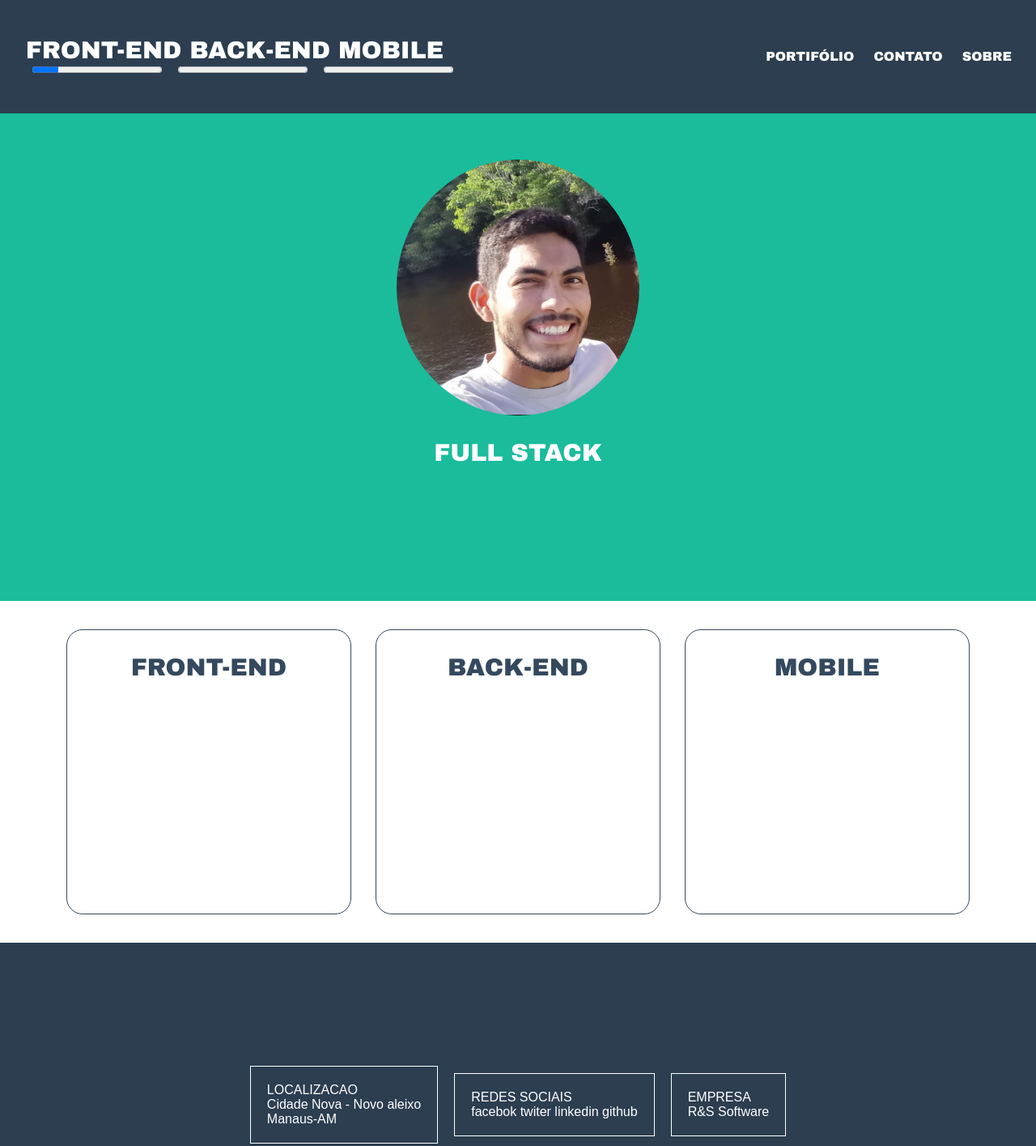
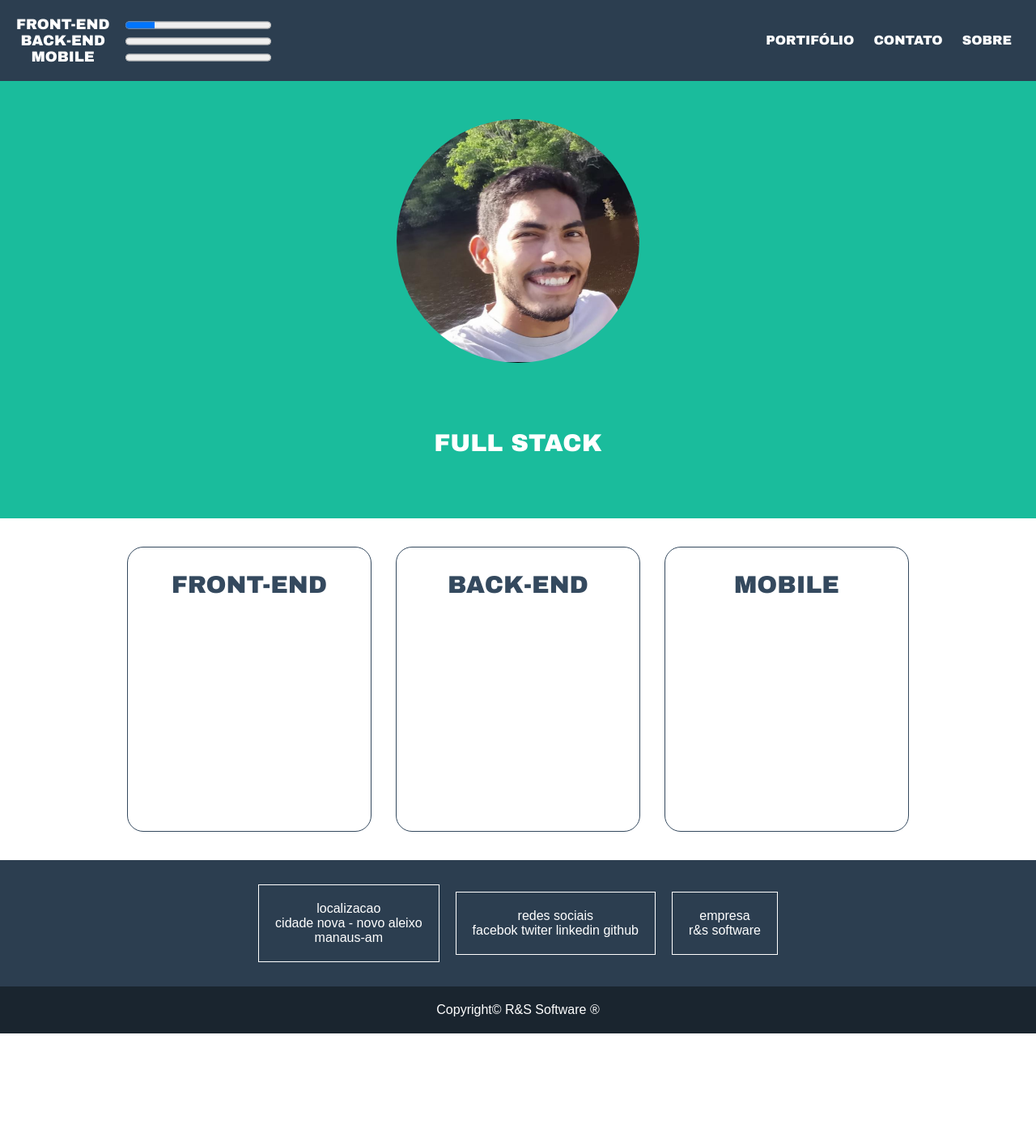
Before and after one commit to digitalwebb/meuSite, a plain HTML site: page index.html in a window 1280 px wide. Shown: the top 1415 px of the page at 81% size. After the commit the page ends 1276 px from the top, so only its background shows below. Drawn offline with Linux system fonts and the light colour scheme; a web font is replaced by a local one.

Commit message:
28/1/21
ajustes

```diff
--- a/css/responsividade.css
+++ b/css/responsividade.css
@@ -1,5 +1,5 @@
 @media screen and (max-width: 950px){
-    .flex-container{
+    .cabecalho{
         flex-direction: column;
     }
     .secoes{
@@ -16,8 +16,8 @@
         flex-direction: column;
     }
 }
-@media screen and (max-width: 750px){
-    .flex-container{
+@media screen and (max-width: 700px){
+    .cabecalho{
         flex-direction: column;
     }
     .secoes{
@@ -35,7 +35,7 @@
     }
 }
 @media screen and (max-width: 600px){
-    .flex-container{
+    .cabecalho{
         flex-direction: column;
     }
     .secoes{
--- a/css/style.css
+++ b/css/style.css
@@ -1,18 +1,27 @@
 body{
 	padding: 0;
 	margin: 0;
+	width:100%;
 }
 		/*topo*/
-.flex-container{
+.cabecalho{
 	display:flex;
-	flex-direction:row;
-	align-items:center;
+	align-items: center;
+	text-align: center;
 	justify-content: space-between;
-	height: 100px;
+	height:auto;
 	padding: 20px;
 	background-color:#2c3e50;
-	position:fixed;
-	width:100%;
+}
+.painel{
+	display: flex;
+	color: white;
+	font-size: large;
+	font-family: 'Montserrat', Arial black;
+	text-transform: uppercase;
+}
+.progresso{
+	margin-left:20px;
 }
 
 	/*Logotipo*/
@@ -21,31 +30,14 @@ body{
 	flex-direction: column;
 	align-items: center;
 }
-.full_stack
-{
-	display: flex;
-	font-size: 30px;
-	color: white;
-	font-family: 'minhafonte',Arial Black;
-	text-transform: uppercase;
-	justify-content: center;
-}
 
-.front,.back,.movel{
-	margin-left: 20px;
-}
-.barra{
-	display: flex;
-}
 .icone-menu{
 	display:none;
 	height:auto;
 	width: 50px;
-	margin-top: 10px;
+	margin-top:15px;
 }
-header nav{
-	margin-right: 40px;
-}
+
 @font-face
 {
   font-family:minhafonte;
@@ -66,34 +58,31 @@ header nav{
 		/*corpo*/
 .container{
 	background-color:#1abc9c;
-	height:742px;
+	height:500px;
+	padding:20px;
 	display: flex;
-	display: flex;
-	justify-content: center;
-	align-items: center;
 	flex-direction: column;
 }
-.main{
-	margin: auto;
-}
+
 .foto {
-	height: 316px;
+	height:auto;
 	width:300px;
 	border-radius: 50%;
 }
 .foto-perfil{
-	margin-top: 60px;
+	margin:auto;
 	display: flex;
 	text-align: center;
 	justify-content: center;
 }
 
-.descricao p{
+.descricao{
 	color: white;
 	font-size: 30px;
+	margin: auto;
 	text-align: center;
 	text-transform: uppercase;
-	font-family: Arial Black;
+	font-family: 'Montserrat', Arial black;
 }
 .secoes{
 	display: flex;
@@ -101,10 +90,11 @@ header nav{
 	padding: 20px;
 	justify-content: center;
 
+
 }
 .front-end,.back-end,.mobile{
 	height: 350px;
-	width: 350px;
+	width: 300px;
 	border: 1px solid #34495e;
 	border-radius: 20px;
 	margin: 15px;
@@ -120,7 +110,8 @@ header nav{
 
 .rodape{
 	background-color: #2c3e50;
-	height:400px;
+	height:auto;
+	padding: 20px;
 	display: flex;
 	flex-direction: row;
 	justify-content: center;
@@ -132,13 +123,14 @@ header nav{
 	padding: 20px;
 	font-family: 'Montserrat', Arial;
 	color: white;
+	text-align: center;
 }
 .footer{
 
 	background-color:#1a252f;
-	height: 58px;
+	height:auto;
 	color: white;
 	text-align: center;
-	padding-top: 26px;
+	padding: 20px;
 	font-family: 'Montserrat', Arial
 }
--- a/index.html
+++ b/index.html
@@ -8,17 +8,19 @@
 		<title>Meu Portifólio</title>
 	</head>
 	<body>
-		<header class="flex-container"> <!--topo do site-->
-			<div class="habilidades">
-				<div class="full_stack">
-					<span>front-end  back-end  mobile</span>
-				</div>
-				<div class="barra">
-					<progress class="front" value="20" max="100">70 %</progress>
-					<progress class="back" value="" max="100">70 %</progress>
-					<progress class="movel" value="" max="100">70 %</progress>
-				</div>
-
+		<!--TOPO DO SITE-->
+		<header class="cabecalho">
+			<div class="painel">
+					<div class="habilidades">
+						front-end<br>
+						back-end<br>
+						mobile
+					</div>
+					<div class="progresso">
+						<progress value="20" max="100"></progress><br>
+						<progress value="#" max="100"></progress><br>
+						<progress value="#" max="100"></progress>
+					</div>
 			</div>
 					<img class="icone-menu" src="img/menu.png" alt="icone_menu">
 					<nav class="menu">
@@ -26,19 +28,20 @@
 							<a class="links" href="#">Contato</a>
 							<a class="links" href="#">Sobre</a>
 					</nav>
-				</div>
 		</header>
-		<div class="container">
-			<div class="main">
+		<!--FIM TOPO DO SITE-->
+
+		<!--SECAO PERFIL-->
+		<section class="container">
 				<div class="foto-perfil">
 					<img class="foto" src="img/cris.png" alt="foto">
 				</div>
-				<div class="container-habilidades">
-					<div class="descricao"><p>Full Stack</p></div>
+				<div class="descricao">
+					<p>Full Stack</p>
 				</div>
+		</section>
+		<!--FIM SECAO PERFIL-->
 
-			</div>
-		</div>
 		<!-- CATALOGO DE PROJETOS-->
 		<section class="catalogo">
 			<section class="secoes">
@@ -64,27 +67,27 @@
 		</section>
 		<!--RODAPE-->
 		<footer class="rodape">
-			<div class="secao">LOCALIZACAO<br>
-				Cidade Nova - Novo aleixo<br>
-				Manaus-AM
+			<div class="secao">localizacao<br>
+				cidade nova - novo aleixo<br>
+				manaus-am
 			</div>
-			<div class="secao">REDES SOCIAIS<br>
+			<div class="secao">redes sociais<br>
 				facebok
 				twiter
 				linkedin
 				github
 			</div>
-			<div class="secao">EMPRESA<br>
-				R&amp;S Software
+			<div class="secao">empresa<br>
+				r&amp;s software
 			</div>
 		</footer>
 		<div class="footer">
 			Copyright&copy; R&amp;S Software &REG;
 		</div>
+		<!--<script>
+		alert("pagina em construção")
+		</script>-->
 
-			<script>
-		alert("pagina em construção")
-		</script>
 
 
 	</body>
```
